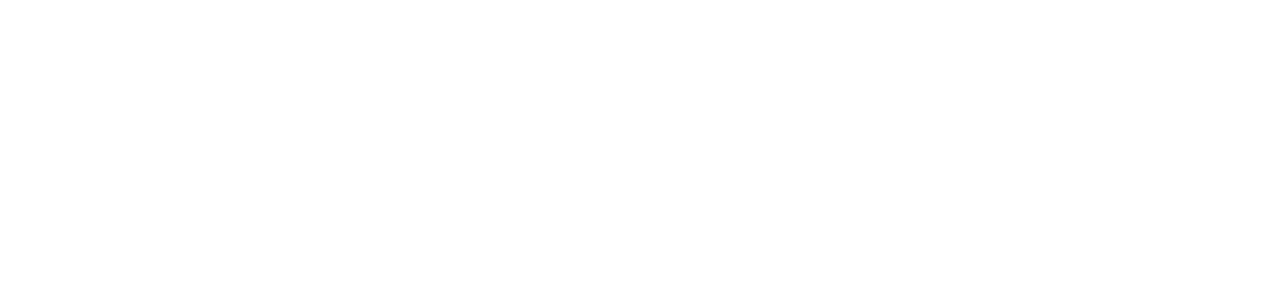
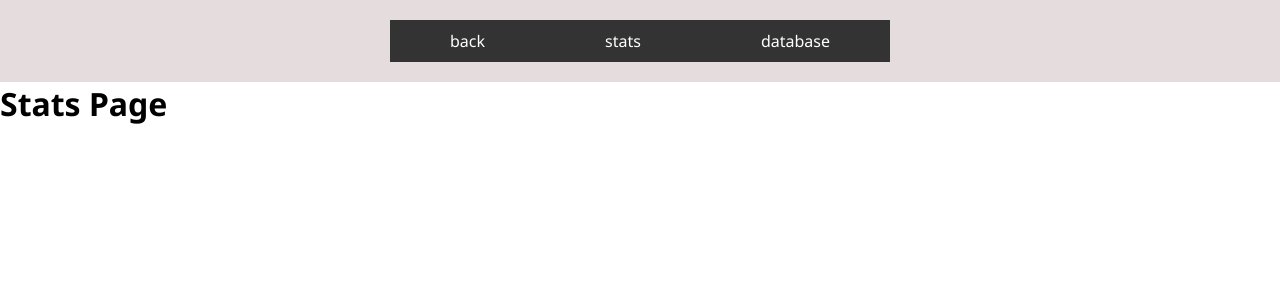
Before and after one commit to PauloUbirajara/static-hash-index-Front, a React (Create React App) app in the folder db-front/: page /stats in a window 1280 px wide. Before the commit this address had no page. Shown: the top 300 px of the page. Built offline with nearby package versions, Linux system fonts and the light colour scheme.

Commit message:
added some pages

```diff
--- a/db-front/src/App.tsx
+++ b/db-front/src/App.tsx
@@ -1,5 +1,5 @@
 import { useState } from 'react'
-import SettingsComponent from './components/Settings/SettingsComponent'
+import { SettingsComponent, DatabasePage, StatsPage } from './pages/index'
 import { BrowserRouter as Router, Routes, Route, Link } from 'react-router-dom'
 
 const App = () => {
@@ -20,6 +20,8 @@
     <Router>
       <Routes>
         <Route path='/' element={<SettingsComponent updatePageSize={updatePageSize} />} />
+        <Route path='/database' element={<DatabasePage />} />
+        <Route path='/stats' element={<StatsPage />} />
       </Routes>
     </Router>
 
--- /dev/null
+++ b/db-front/src/common/MainTemplate.tsx
@@ -0,0 +1,51 @@
+import React, { FC } from 'react'
+import styled from 'styled-components'
+import { Link } from 'react-router-dom'
+
+const Header = styled.header`
+    text-align: center;
+    background-color: #beacac67;
+`
+
+const NavBar = styled.div`
+    display: flex;
+    justify-content: center;
+    ul{
+        list-style: none;
+        background-color: #333;
+        margin: 20px auto;
+    }
+
+    ul li{
+        float: left;
+        padding: 10px;
+    }
+    ul li:hover{
+        background-color: #918888;
+        a{
+            color: black;
+        }
+    }
+    ul li a{
+        text-decoration: none;
+        color: white;
+        padding: 10px 50px;
+    }
+`
+
+const MainTemplate: FC = ({ children }) => (
+    <>
+        <Header>
+            <NavBar>
+                <ul>
+                <li><Link to='/'>back</Link></li>
+                    <li><Link to='/stats'>stats</Link></li>
+                    <li><Link to='/database'>database</Link></li>
+                </ul>
+            </NavBar>
+        </Header>
+        {children}
+    </>
+)
+
+export default MainTemplate
--- /dev/null
+++ b/db-front/src/pages/DatabasePage.tsx
@@ -0,0 +1,10 @@
+import React from 'react'
+import MainTemplate from '../common/MainTemplate'
+
+export const DatabasePage: React.FC = () => {
+    return (
+        <MainTemplate>
+            <h1>Database Page, the page that will show the pages</h1>
+        </MainTemplate>
+    )
+}
--- a/db-front/src/components/Settings/SettingsComponent.tsx
+++ b/db-front/src/pages/SettingsComponent.tsx
@@ -1,5 +1,5 @@
 import { useState } from 'react'
-import ButtonComponent from '../Button/ButtonComponent'
+import ButtonComponent from '../components/Button/ButtonComponent'
 import styled from 'styled-components'
 import { Link } from 'react-router-dom'
 
@@ -26,7 +26,7 @@
   align-items: center;
 `
 
-const SettingsComponent = (props: SettingsProps) => {
+export const SettingsComponent = (props: SettingsProps) => {
   const { updatePageSize } = props
   const [pageSize, setPageSize] = useState(0)
 
@@ -54,12 +54,10 @@
         <ButtonComponent
           text="Ver banco de dados"
           onClick={onClick}
-          to='god'
+          to='database'
         ></ButtonComponent>
       </Settings>
     </CenterStuff>
   )
 
 }
-
-export default SettingsComponent
--- /dev/null
+++ b/db-front/src/pages/StatsPage.tsx
@@ -0,0 +1,10 @@
+import React from 'react'
+import MainTemplate from '../common/MainTemplate'
+
+export const StatsPage: React.FC = () => {
+    return (
+        <MainTemplate>
+            <h1>Stats Page</h1>
+        </MainTemplate>
+    )
+}
--- /dev/null
+++ b/db-front/src/pages/index.tsx
@@ -0,0 +1,3 @@
+export * from './DatabasePage'
+export * from './SettingsComponent'
+export * from './StatsPage'
```
